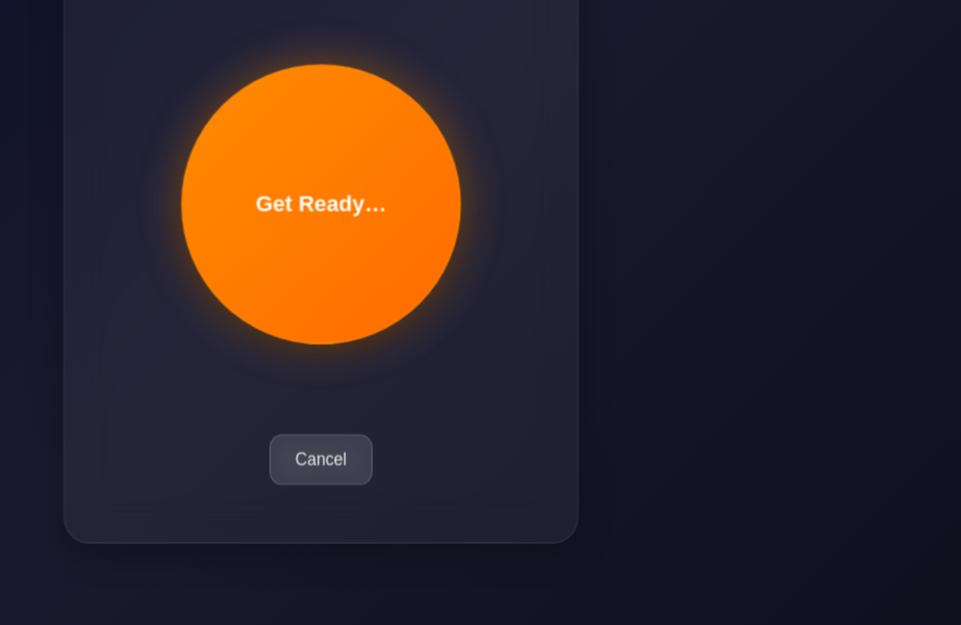
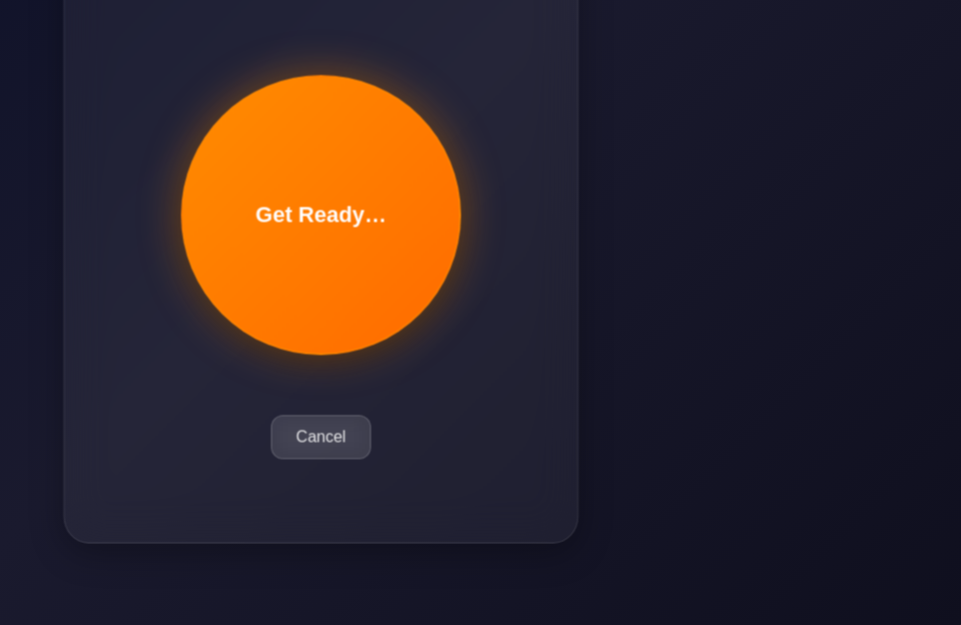
Before and after one commit to 404PegasusDev/race-start-trainer, a plain HTML site: page index.html in a window 1280 px wide. Both pictures are taken after a click on the button "Start Race Sequence". Shown: the part 175-800 px from the top of the page, without its empty margins (319-1280 px from the left). Drawn offline with Linux system fonts and the light colour scheme.

Commit message:
Update index.html

```diff
--- a/index.html
+++ b/index.html
@@ -110,12 +110,18 @@
             flex-direction: column;
             align-items: center;
             gap: 20px;
+            transition: transform 0.4s cubic-bezier(0.4, 0, 0.2, 1);
+        }
+
+        .glass-card.sequence-active .button-container {
+            transform: scaleX(0.9709) scaleY(0.8696);
         }
 
         .main-button {
             width: 100%;
             max-width: 280px;
             height: 280px;
+            aspect-ratio: 1;
             border-radius: 50%;
             border: none;
             background: linear-gradient(135deg, rgba(255, 255, 255, 0.1) 0%, rgba(255, 255, 255, 0.05) 100%);
@@ -137,7 +143,7 @@
         }
 
         .main-button.moved-up {
-            transform: translateY(-40px) scaleX(0.97) scaleY(0.87);
+            transform: translateY(-40px);
         }
 
         .main-button:active:not(.moved-up) {
@@ -145,7 +151,7 @@
         }
 
         .main-button:active.moved-up {
-            transform: translateY(-40px) scaleX(0.951) scaleY(0.853);
+            transform: translateY(-40px) scale(0.98);
         }
 
         .main-button.idle {
```
